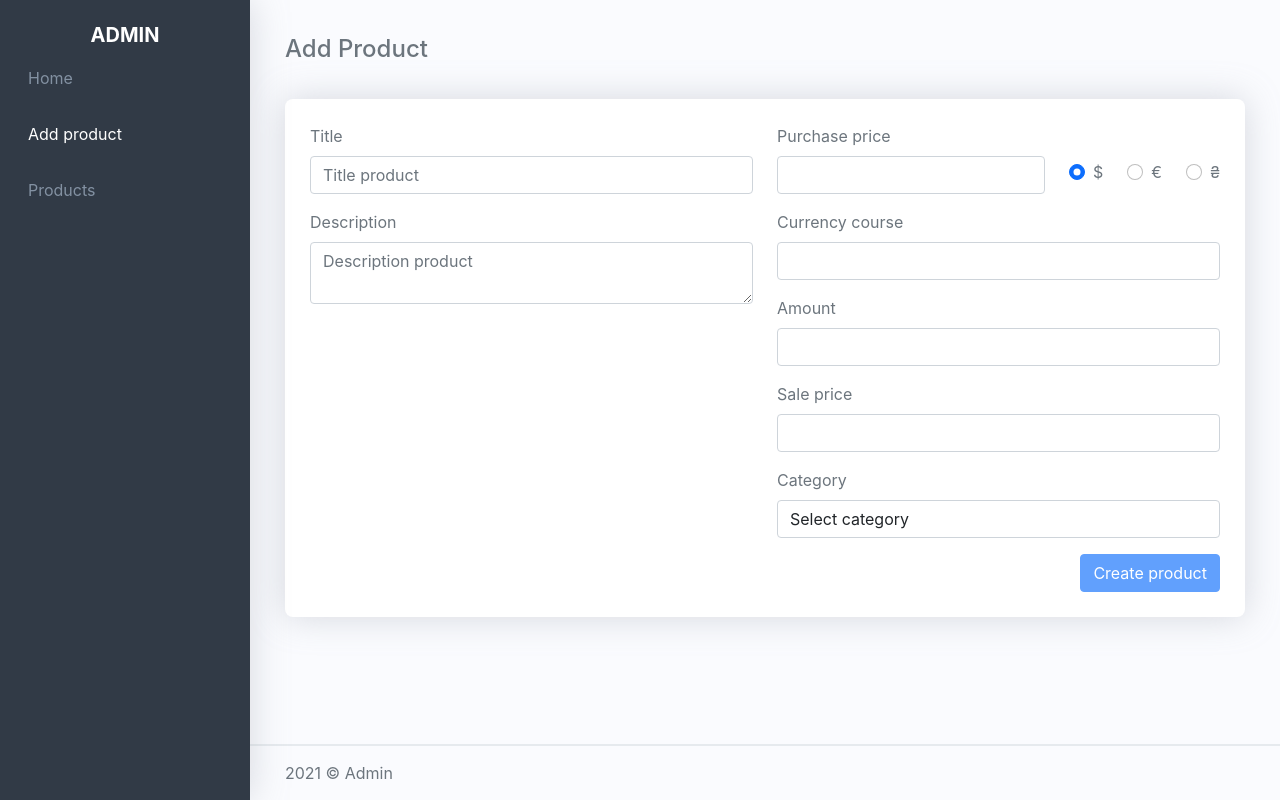
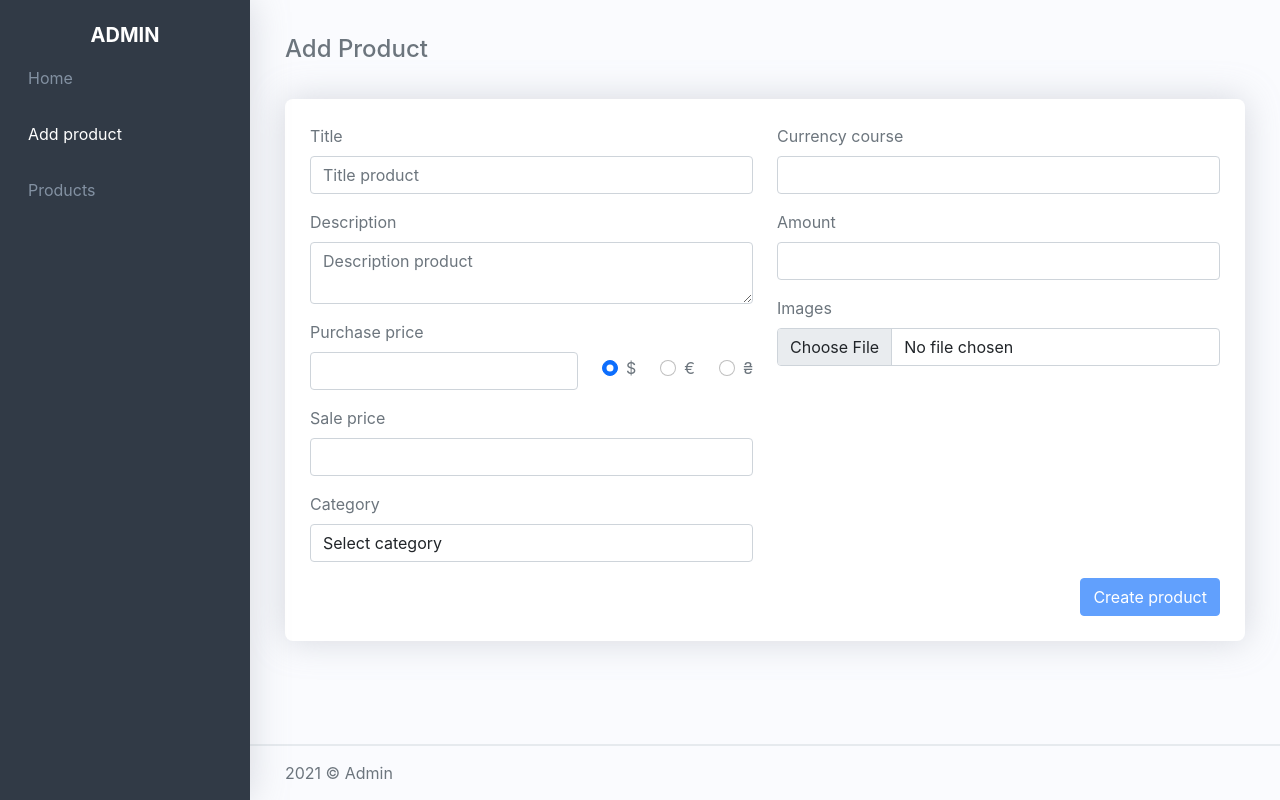
Before and after one commit to tanjuha/shop-admin, a React (Create React App) app: page /shop-admin/add-product in a window 1280 px wide. Built offline with nearby package versions, Linux system fonts and the light colour scheme.

Commit message:
finish validation

```diff
--- a/src/pages/AddProduct/index.tsx
+++ b/src/pages/AddProduct/index.tsx
@@ -2,7 +2,6 @@ import React, { useState } from "react";
 import { useDispatch } from "react-redux";
 import { addProduct } from "../../store/slices/productReducer";
 import { InitialValueProductForm, Product } from "../../shared/types";
-import DragDropImages from "../../components/DragDropImages";
 import "./style.scss";
 import { Form, Row, Col, Button } from "react-bootstrap";
 import { useFormik } from "formik";
@@ -28,14 +27,15 @@ const AddProduct = () => {
       сurrencyСourse: Yup.number()
         .min(0, "Value should be greater than 0")
         .required("Required"),
-      amount: Yup.number().min(0, "Value should be greater than 0").required("Required"),
+      amount: Yup.number()
+        .min(0, "Value should be greater than 0")
+        .required("Required"),
       salePrice: Yup.number()
         .min(0, "Value should be greater than 0")
         .required("Required"),
-
     }),
     onSubmit: (values) => {
-      // setState({ ...state, ...values });
+      setState({ ...state, ...values });
       dispatch(addProduct(values));
     },
   });
@@ -72,20 +72,13 @@ const AddProduct = () => {
                 onBlur={formik.handleBlur}
                 value={formik.values.description}
               ></Form.Control>
-               <Form.Text className="text-danger">
+              <Form.Text className="text-danger">
                 {formik.touched.description && formik.errors.description ? (
                   <div className="text-danger">{formik.errors.description}</div>
                 ) : null}
               </Form.Text>
             </Form.Group>
-            {/* <Form.Group className="mb-3">
-              <Form.Label>Images</Form.Label>
-              <DragDropImages state={state} setState={setState} value={formik.values.photos} onChange={formik.handleChange}
-                  onBlur={formik.handleBlur} />
 
-            </Form.Group> */}
-          </Col>
-          <Col xl="6">
             <div className="mb-3 d-flex align-items-end">
               <Form.Group className="w-100">
                 <Form.Label>Purchase price</Form.Label>
@@ -131,32 +124,13 @@ const AddProduct = () => {
               </Form.Group>
               <Form.Text className="text-danger">
                 {formik.touched.currencyType && formik.errors.currencyType ? (
-                  <div className="text-danger">{formik.errors.currencyType}</div>
+                  <div className="text-danger">
+                    {formik.errors.currencyType}
+                  </div>
                 ) : null}
               </Form.Text>
             </div>
-            <Form.Group className="mb-3">
-              <Form.Label>Currency course</Form.Label>
-              <Form.Control
-                type="number"
-                className="form-control"
-                name="сurrencyСourse"
-                onChange={formik.handleChange}
-                onBlur={formik.handleBlur}
-                value={formik.values.сurrencyСourse}
-              ></Form.Control>
-            </Form.Group>
-            <Form.Group className="mb-3">
-              <Form.Label>Amount</Form.Label>
-              <Form.Control
-                type="number"
-                className="form-control"
-                name="amount"
-                onChange={formik.handleChange}
-                onBlur={formik.handleBlur}
-                value={formik.values.amount}
-              ></Form.Control>
-            </Form.Group>
+
             <Form.Group className="mb-3">
               <Form.Label>Sale price</Form.Label>
               <Form.Control
@@ -187,11 +161,45 @@ const AddProduct = () => {
               </Form.Control>
             </Form.Group>
           </Col>
+          <Col xl="6">
+            <Form.Group className="mb-3">
+              <Form.Label>Currency course</Form.Label>
+              <Form.Control
+                type="number"
+                className="form-control"
+                name="сurrencyСourse"
+                onChange={formik.handleChange}
+                onBlur={formik.handleBlur}
+                value={formik.values.сurrencyСourse}
+              ></Form.Control>
+            </Form.Group>
+            <Form.Group className="mb-3">
+              <Form.Label>Amount</Form.Label>
+              <Form.Control
+                type="number"
+                className="form-control"
+                name="amount"
+                onChange={formik.handleChange}
+                onBlur={formik.handleBlur}
+                value={formik.values.amount}
+              ></Form.Control>
+            </Form.Group>
+
+            <Form.Group className="mb-3">
+              <Form.Label>Images</Form.Label>
+              <Form.Control
+                type="file"
+                name="photos"
+                onChange={formik.handleChange}
+                onBlur={formik.handleBlur}
+              ></Form.Control>
+            </Form.Group>
+          </Col>
         </Row>
         <Button
           variant="primary"
           type="submit"
-           disabled={!(formik.isValid && formik.dirty)}
+          disabled={!(formik.isValid && formik.dirty)}
         >
           Create product
         </Button>
```
